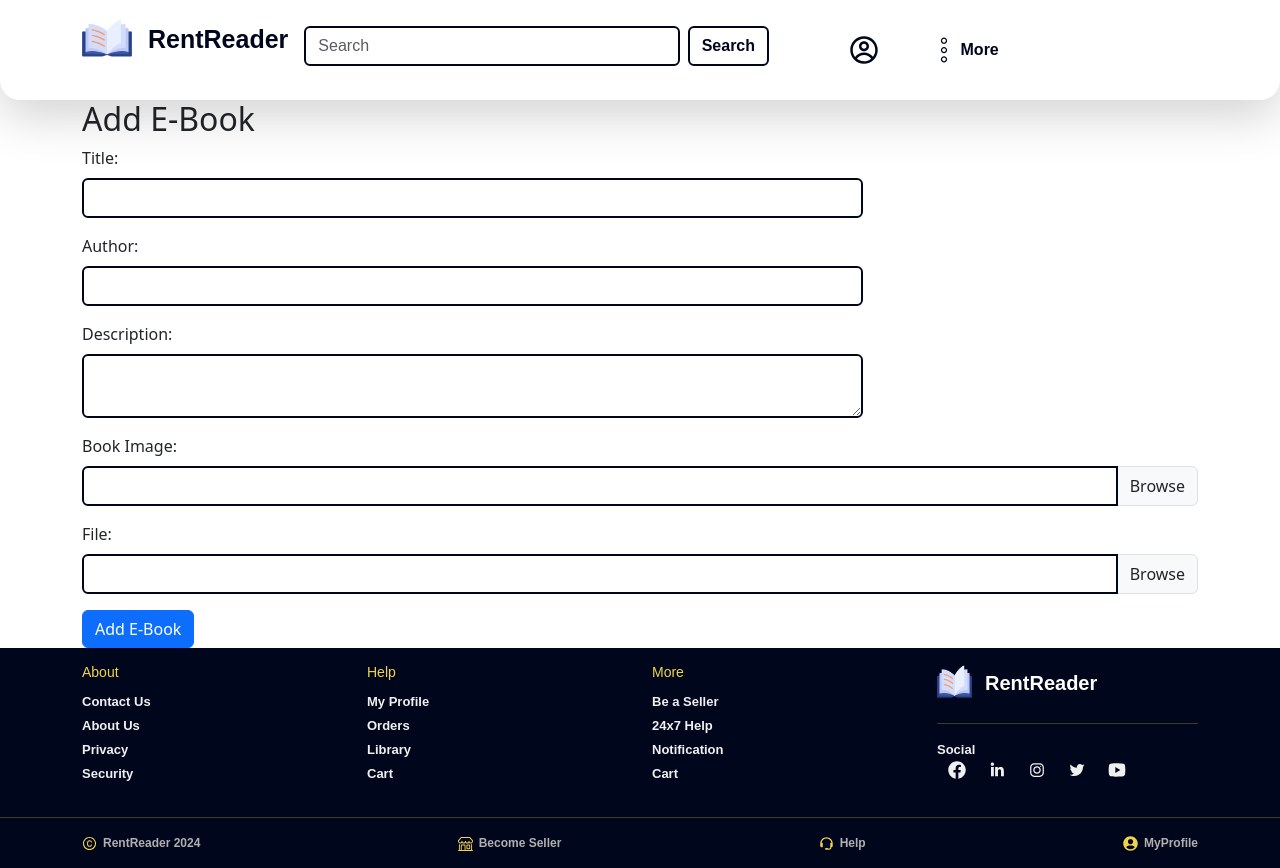
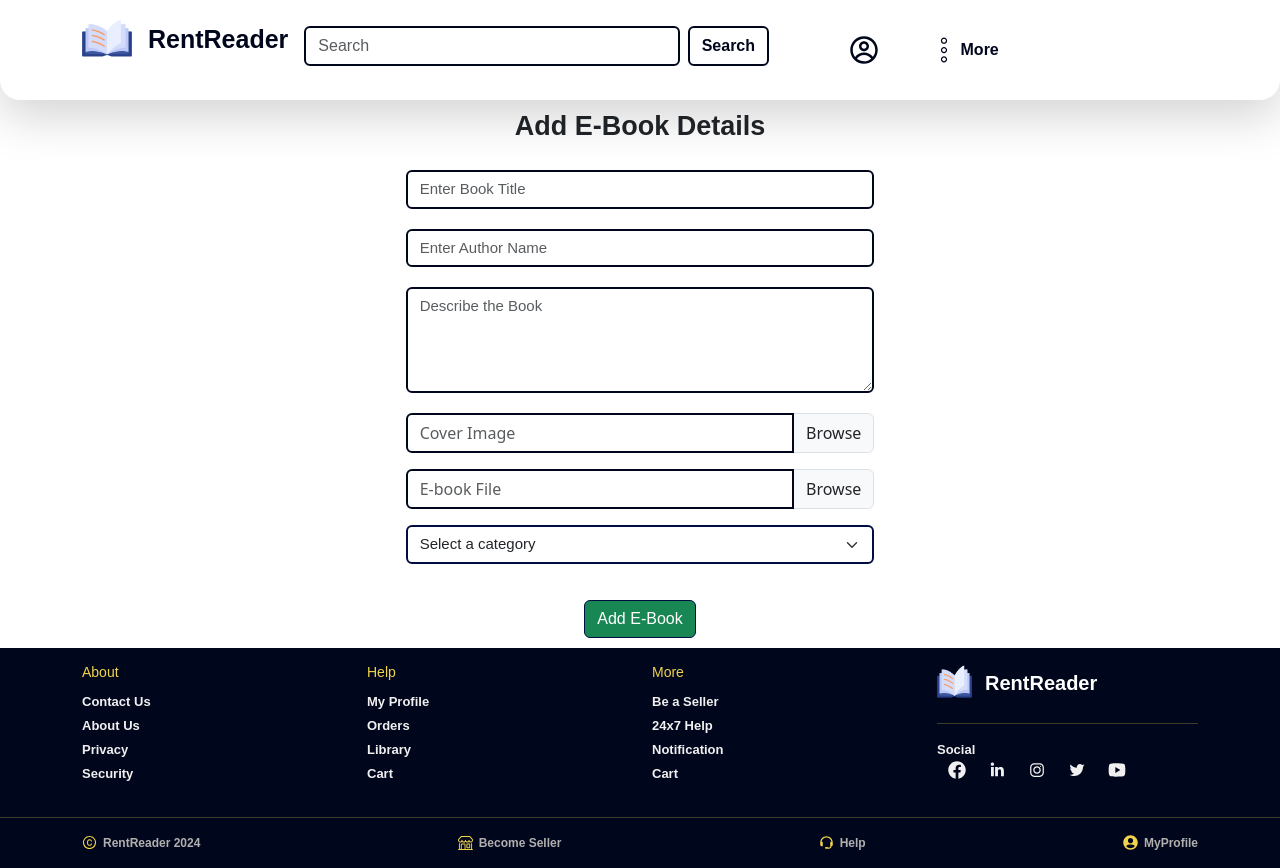
Before and after one commit to Adarshkumar007/Ebook-Rental-App, a React (Create React App) app in the folder client/: page /publish in a window 1280 px wide. Built offline with nearby package versions, Linux system fonts and the light colour scheme; sample sign-in values are in the browser's storage.

Commit message:
Publish Form

```diff
--- a/client/src/components/Login.jsx
+++ b/client/src/components/Login.jsx
@@ -43,7 +43,7 @@ const Login = ({ userType }) => {
             </div>
           )}
           {isForgotPassword && OTPerror && (
-            <div className="error">{OTPerror}</div>
+            <div className="error"><div className="error" style={{ color: "red" }}>{OTPerror}</div></div>
           )}
           {isForgotPassword && !otpSent && (
             <Form.Group controlId="email">
--- /dev/null
+++ b/client/src/components/MyComponent/Category.jsx
@@ -0,0 +1,81 @@
+import React from "react";
+import { Form } from "react-bootstrap";
+
+// { category, onChange}
+const Category = () => {
+  return (
+    <>
+      <Form.Select
+        // value={category}
+        // onChange={(e) => setCategory(e.target.value)}
+
+        style={{
+          fontFamily: '"DM Sans", sans-serif',
+          fontSize: "15px",
+          border: "2px solid #000d42",
+        }}
+      >
+        <option value="">Select a category</option>
+        <option value="fiction">Fiction</option>
+        <option value="non-fiction">Non-Fiction</option>
+        <option value="mystery">Mystery</option>
+        <option value="thriller">Thriller</option>
+        <option value="science-fiction">Science Fiction</option>
+        <option value="fantasy">Fantasy</option>
+        <option value="romance">Romance</option>
+        <option value="horror">Horror</option>
+        <option value="historical-fiction">Historical Fiction</option>
+        <option value="literary-fiction">Literary Fiction</option>
+        <option value="young-adult">Young Adult</option>
+        <option value="children">Children's Books</option>
+        <option value="biography">Biography</option>
+        <option value="autobiography">Autobiography</option>
+        <option value="memoir">Memoir</option>
+        <option value="self-help">Self-Help</option>
+        <option value="business">Business</option>
+        <option value="finance">Finance</option>
+        <option value="health">Health & Wellness</option>
+        <option value="cooking">Cooking</option>
+        <option value="travel">Travel</option>
+        <option value="history">History</option>
+        <option value="science">Science</option>
+        <option value="mathematics">Mathematics</option>
+        <option value="technology">Technology</option>
+        <option value="engineering">Engineering</option>
+        <option value="art">Art</option>
+        <option value="music">Music</option>
+        <option value="photography">Photography</option>
+        <option value="sports">Sports</option>
+        <option value="gardening">Gardening</option>
+        <option value="crafts">Crafts & Hobbies</option>
+        <option value="religion">Religion & Spirituality</option>
+        <option value="philosophy">Philosophy</option>
+        <option value="psychology">Psychology</option>
+        <option value="sociology">Sociology</option>
+        <option value="political">Political Science</option>
+        <option value="environmental">Environmental Science</option>
+        <option value="education">Education</option>
+        <option value="language">Language Learning</option>
+        <option value="reference">Reference</option>
+        <option value="fiction-classics">Fiction Classics</option>
+        <option value="poetry">Poetry</option>
+        <option value="short-stories">Short Stories</option>
+        <option value="drama">Drama</option>
+        <option value="essays">Essays</option>
+        <option value="anthology">Anthology</option>
+        <option value="comics">Comics & Graphic Novels</option>
+        <option value="manga">Manga</option>
+        <option value="satire">Satire</option>
+        <option value="tragedy">Tragedy</option>
+        <option value="fantasy-epic">Epic Fantasy</option>
+        <option value="fantasy-urban">Urban Fantasy</option>
+        <option value="fantasy-historical">Historical Fantasy</option>
+        <option value="fantasy-dark">Dark Fantasy</option>
+        <option value="fantasy-light">Light Fantasy</option>
+        <option value="fantasy-mythical">Mythical Fantasy</option>
+      </Form.Select>
+    </>
+  );
+};
+
+export default Category;
--- a/client/src/components/Publish.jsx
+++ b/client/src/components/Publish.jsx
@@ -1,31 +1,36 @@
-import React, { useEffect, useState } from 'react';
-import axios from 'axios';
-import { useNavigate } from 'react-router-dom';
-import { useDispatch, useSelector } from 'react-redux';
-import { setUserTypeAction } from '../redux/actions/authActions';
-
+import React, { useEffect, useState } from "react";
+import axios from "axios";
+import { useNavigate } from "react-router-dom";
+import { useDispatch, useSelector } from "react-redux";
+import { setUserTypeAction } from "../redux/actions/authActions";
+import { Form } from "react-bootstrap";
+import MyInput from "./MyComponent/MyInput";
+import MyTextArea from "./MyComponent/MyTextArea";
+import SuccessButton from "./MyComponent/SuccessButton";
+import Category from "./MyComponent/Category";
 function AddEBookForm() {
-  const isSellerAuthenticated = useSelector(state => state.sellerauth.isAuthenticated);
-  const userType = useSelector(state => state.setUserType.USER_TYPE);
-  const [title, setTitle] = useState('');
-  const [author, setAuthor] = useState('');
-  const [description, setDescription] = useState('');
+  const isSellerAuthenticated = useSelector(
+    (state) => state.sellerauth.isAuthenticated
+  );
+  const userType = useSelector((state) => state.setUserType.USER_TYPE);
+  const [title, setTitle] = useState("");
+  const [author, setAuthor] = useState("");
+  const [description, setDescription] = useState("");
   const [file, setFile] = useState(null);
-  const [fileName, setFileName] = useState('');
+  const [fileName, setFileName] = useState("");
   const [image, setImage] = useState(null);
-  const [imageName, setImageName] = useState('');
-  const [error, setError] = useState('');
-  const [message,setMessage]=useState('');
+  const [imageName, setImageName] = useState("");
+  const [error, setError] = useState("");
+  const [message, setMessage] = useState("");
   const navigate = useNavigate();
-  const dispatch=useDispatch();
+  const dispatch = useDispatch();
 
   useEffect(() => {
     dispatch(setUserTypeAction("seller"));
-    console.log("user is",userType);
+    console.log("user is", userType);
     if (!isSellerAuthenticated) {
-      navigate('/seller');
+      navigate("/seller");
     }
-
   }, []);
 
   const handleFileChange = (e) => {
@@ -38,29 +43,40 @@ function AddEBookForm() {
   };
   const handleSubmit = async (e) => {
     e.preventDefault();
-    setError(''); // Reset error state
+    setError(""); // Reset error state
 
     const formData = new FormData();
-    formData.append('title', title);
-    formData.append('author', author);
-    formData.append('description', description);
-    formData.append('file', file);
-    formData.append('image',image);
+    formData.append("title", title);
+    formData.append("author", author);
+    formData.append("description", description);
+    formData.append("file", file);
+    formData.append("image", image);
 
     try {
-      const response = await axios.post('http://localhost:5000/publish', formData, {
+      const response = await axios.post(
+        "http://localhost:5000/publish",
+        formData,
+        {
           params: {
-        userType: userType
+            userType: userType,
           },
           headers: {
-        'Authorization': `Bearer ${userType==="seller"?localStorage.getItem('sellertoken'):localStorage.getItem('token')}`
+            Authorization: `Bearer ${
+              userType === "seller"
+                ? localStorage.getItem("sellertoken")
+                : localStorage.getItem("token")
+            }`,
+          },
         }
-    });
+      );
 
       console.log(response.data);
       setMessage(response.data);
     } catch (error) {
-      console.error('Error adding e-book:', error.response ? error.response.data : error.message);
+      console.error(
+        "Error adding e-book:",
+        error.response ? error.response.data : error.message
+      );
       setError(error.message);
       if (error.response && error.response.status === 401) {
         // Handle unauthorized error (e.g., redirect to login page)
@@ -73,41 +89,204 @@ function AddEBookForm() {
   };
 
   return (
-    <div className="container">
-      <h2>Add E-Book</h2>
-      <form onSubmit={handleSubmit}>
+    <div
+      className="container"
+      style={{
+        display: "flex",
+        justifyContent: "center",
+        alignItems: "center",
+        flexDirection: "column",
+      }}
+    >
+      <h2
+        style={{
+          marginBottom: "10px",
+          marginTop: "10px",
+          fontFamily: '"DM Sans", sans-serif',
+          fontSize: "27px",
+          fontWeight: "bold",
+        }}
+      >
+        Add E-Book Details
+      </h2>
+      <form
+        onSubmit={handleSubmit}
+        style={{
+          width: "60%",
+          paddingTop: "10px",
+          paddingBottom: "10px",
+        }}
+      >
         <h4>{error}</h4>
         <>{message}</>
         <div className="mb-3">
-          <label htmlFor="title" className="form-label">Title:</label>
-          <input type="text" className="form-control" id="title" value={title} onChange={(e) => setTitle(e.target.value)} />
+          <Form.Group controlId="title">
+            <div
+              style={{
+                marginBottom: "20px",
+                display: "flex",
+                justifyContent: "center",
+                alignItems: "center",
+              }}
+            >
+              <MyInput
+                type="text"
+                label=""
+                placeholder="Enter Book Title"
+                value={title}
+                onChange={(e) => setTitle(e.target.value)}
+              />
+            </div>
+          </Form.Group>
         </div>
         <div className="mb-3">
-          <label htmlFor="author" className="form-label">Author:</label>
-          <input type="text" className="form-control" id="author" value={author} onChange={(e) => setAuthor(e.target.value)} />
+          <Form.Group controlId="author">
+            <div
+              style={{
+                marginBottom: "20px",
+                display: "flex",
+                justifyContent: "center",
+                alignItems: "center",
+              }}
+            >
+              <MyInput
+                type="text"
+                label=""
+                placeholder="Enter Author Name"
+                value={author}
+                onChange={(e) => setAuthor(e.target.value)}
+              />
             </div>
+          </Form.Group>
+        </div>
+
         <div className="mb-3">
-          <label htmlFor="description" className="form-label">Description:</label>
-          <textarea className="form-control" id="description" value={description} onChange={(e) => setDescription(e.target.value)} />
+          <Form.Group controlId="description">
+            <div
+              style={{
+                marginBottom: "20px",
+                display: "flex",
+                justifyContent: "center",
+                alignItems: "center",
+              }}
+            >
+              <MyTextArea
+                type="text"
+                label=""
+                placeholder="Describe the Book"
+                value={description}
+                onChange={(e) => setDescription(e.target.value)}
+              />
             </div>
-        <div className="mb-3">
-  <label htmlFor="image" className="form-label">Book Image:</label>
-  <div className="input-group">
-    <input type="text" className="form-control" value={imageName} readOnly />
-    <input type="file" className="form-control-file d-none" id="image" accept=".png,.svg" onChange={handleImageChange} />
-    <label htmlFor="image" className="input-group-text">Browse</label>
+          </Form.Group>
         </div>
-</div>
-<div className="mb-3">
-  <label htmlFor="file" className="form-label">File:</label>
-  <div className="input-group">
-    <input type="text" className="form-control" value={fileName} readOnly />
-    <input type="file" className="form-control-file d-none" id="file" onChange={handleFileChange} />
-    <label htmlFor="file" className="input-group-text">Browse</label>
+        <div
+          className="mb-3"
+          style={{
+            display: "flex",
+            justifyContent: "center",
+            alignItems: "center",
+          }}
+        >
+          <div
+            className="input-group"
+            style={{
+              width: "70%",
+            }}
+          >
+            <input
+              type="text"
+              placeholder="Cover Image"
+              className="form-control"
+              value={imageName}
+              readOnly
+            />
+
+            <input
+              type="file"
+              className="form-control-file d-none"
+              id="image"
+              accept=".png,.svg"
+              onChange={handleImageChange}
+            />
+            <label htmlFor="image" className="input-group-text">
+              Browse
+            </label>
           </div>
         </div>
 
-        <button type="submit" className="btn btn-primary">Add E-Book</button>
+        <div
+          className="mb-3"
+          style={{
+            display: "flex",
+            justifyContent: "center",
+            alignItems: "center",
+          }}
+        >
+          <div
+            className="input-group"
+            style={{
+              width: "70%",
+            }}
+          >
+            <input
+              type="text"
+              className="form-control"
+              placeholder="E-book File"
+              value={fileName}
+              readOnly
+            />
+            <input
+              type="file"
+              className="form-control-file d-none"
+              id="file"
+              onChange={handleFileChange}
+            />
+            <label htmlFor="file" className="input-group-text">
+              Browse
+            </label>
+          </div>
+        </div>
+
+          <div className="mb-3"  style={{
+            display: "flex",
+            justifyContent: "center",
+            alignItems: "center",
+
+          }}>
+            <Form.Group controlId="title"  style={{width:"100%", display: "flex",
+            justifyContent: "center",
+            alignItems: "center",
+                }}>
+              <div
+                style={{
+                  marginBottom: "20px",
+                  display: "flex",
+                  justifyContent: "center",
+                  alignItems: "center",
+                  width:"70%"
+                }}
+              >
+                <Category
+                // value={category}
+                // onChange={(e) => setCategory(e.target.value)}
+                style={{width:"70%"}}
+                />
+              </div>
+            </Form.Group>
+          </div>
+
+        <div style={{
+                  display: "flex",
+                  justifyContent: "center",
+                  alignItems: "center",
+                }}>
+        <SuccessButton myval="Add E-Book" type="submit" />
+        </div>
+
+        {/* <button type="submit" className="btn btn-primary">
+          Add E-Book
+        </button> */}
       </form>
     </div>
   );
--- a/client/src/components/Signup.jsx
+++ b/client/src/components/Signup.jsx
@@ -1,6 +1,6 @@
 import React, { useState } from "react";
 import { useDispatch, useSelector } from "react-redux";
-import { Form, Button, Container } from "react-bootstrap";
+import { Form } from "react-bootstrap";
 import { signup } from "../redux/actions/authActions";
 
 import MyInput from "./MyComponent/MyInput";
@@ -46,7 +46,7 @@ const Signup = ({ userType }) => {
     <Form onSubmit={handleSubmit}>
 
       <ProfileImage  handleSetFile={handleSetFile}/>
-      {error && <div className="error" style={{ display:"flex",justifyContent:"center",alignItems:"center"}}>{error}</div>}
+      {error && <div className="error" style={{ display:"flex",justifyContent:"center",alignItems:"center",color: "red"}}>{error}</div>}
       <Form.Group controlId="name">
         <div style={{ marginBottom: "20px" ,display:"flex",justifyContent:"center",alignItems:"center",flexDirection:"column"}}>
           <MyInput
```
Also changed, not shown: client/src/components/OTPForm.jsx (+37 -17 lines). Lines whose indentation alone changed are shown as unchanged.
